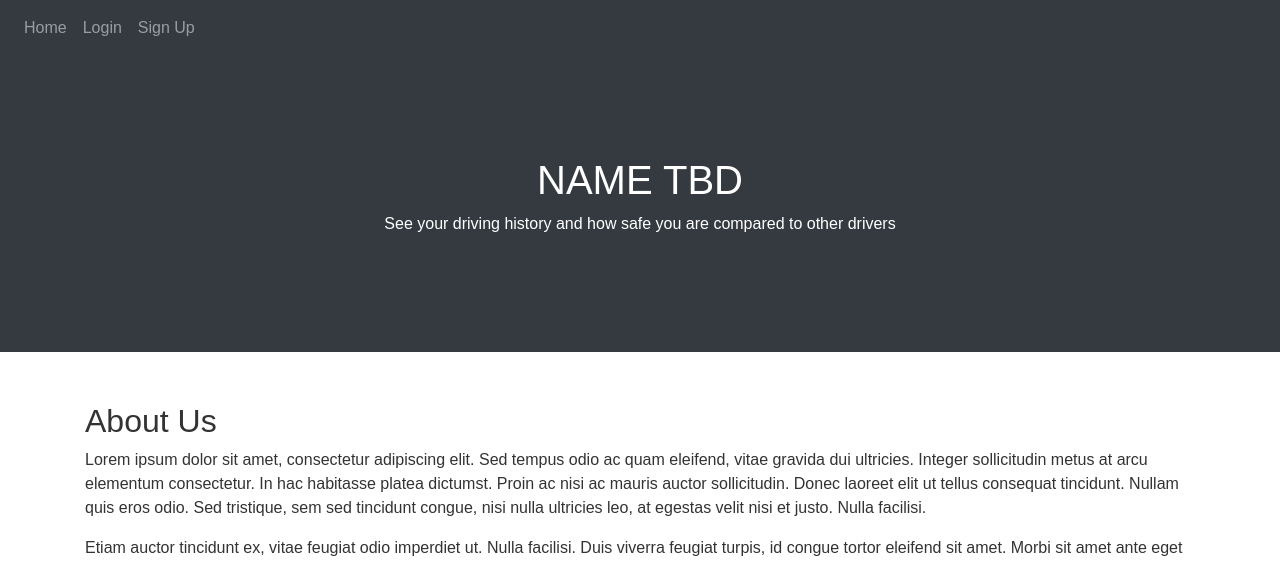
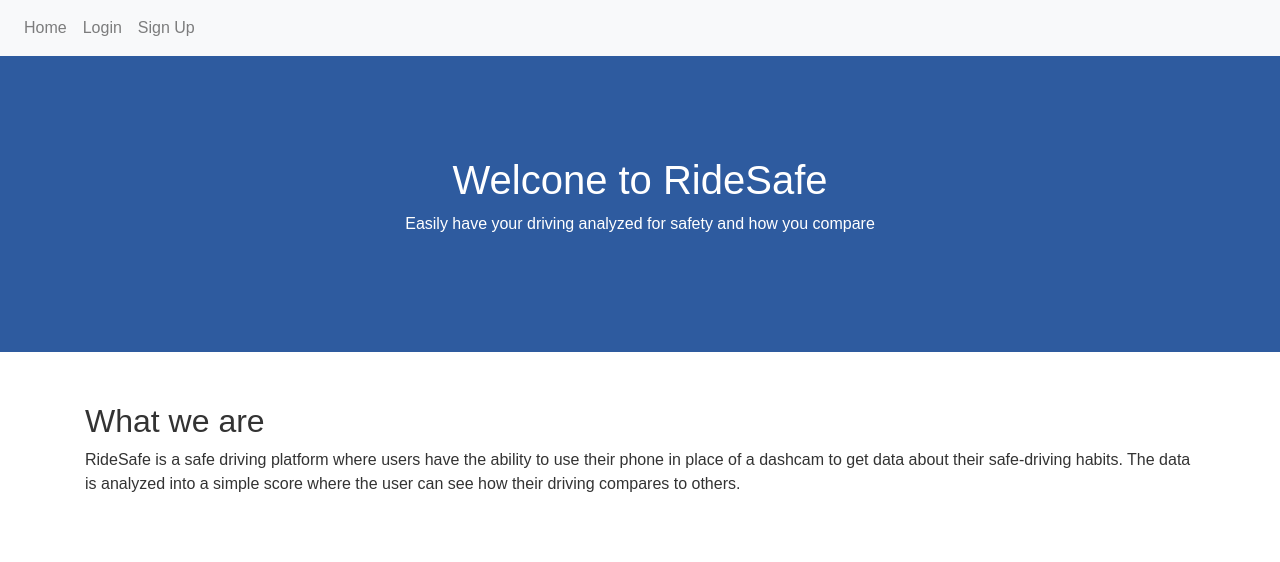
Before and after one commit to davisepalmer/CogniDrive, a Flask app: page /landing in a window 1280 px wide. Shown: the top 562 px of the page. Run offline with Flask 3, Linux system fonts and the light colour scheme; some libraries are stand-ins or nearby versions; grey boxes are pictures that could not be loaded.

Commit message:
frontend

```diff
--- a/webApp/website/templates/landing_page.html
+++ b/webApp/website/templates/landing_page.html
@@ -2,18 +2,18 @@
 <head>
     <meta charset="UTF-8">
     <meta name="viewport" content="width=device-width, initial-scale=1.0">
-    <title>Homepage</title>
+    <title>Home</title>
     <link rel="stylesheet" href="https://stackpath.bootstrapcdn.com/bootstrap/4.4.1/css/bootstrap.min.css">
     <style>
         body {
             font-family: Arial, sans-serif;
             background-color: #f8f9fa;
-            color: #333;
+            color: #333333;
             margin: 0;
             padding: 0;
         }
         .jumbotron {
-            background-color: #343a40;
+            background-color: #2e5b9f;
             color: #fff;
             text-align: center;
             padding: 100px 0;
@@ -27,7 +27,7 @@
 </head>
 <body>
     <!-- Navbar -->
-    <nav class="navbar navbar-expand-lg navbar-dark bg-dark">
+    <nav class="navbar navbar-expand-lg navbar-light bg-light">
         <button
           class="navbar-toggler"
           type="button"
@@ -69,19 +69,103 @@
     <!-- Jumbotron -->
     <div class="jumbotron jumbotron-fluid"> <!-- Use jumbotron-fluid class -->
         <div class="container-fluid"> <!-- Use container-fluid class to stretch across the screen -->
-            <h1>NAME TBD</h1>
-            <p class="lead" style="font-size: 16px;">See your driving history and how safe you are compared to other drivers</p>
+            <h1>Welcone to RideSafe</h1>
+            <p class="lead" style="font-size: 16px;">Easily have your driving analyzed for safety and how you compare</p>
         </div>
     </div>
+    <style>
+        /* CSS to reset default margin and padding */
+        body, html {
+            margin: 0;
+            padding: 0;
+        }
 
+        /* CSS to style the box */
+        .box {
+            position: relative;
+            width: 100%;
+            height: 400px;
+            overflow: hidden; /* Ensure the image doesn't overflow */
+            color: white; /* Text color */
+            font-size: 18px; /* Text size */
+            text-align: center; /* Center text horizontally */
+            line-height: 200px; /* Center text vertically */
+        }
+
+        /* CSS to style the overlay */
+        .overlay {
+            position: absolute;
+            top: 0;
+            left: 0;
+            width: 100%;
+            height: 100%;
+            background-color: rgba(0, 0, 0, 0.6); /* Adjust the last value (alpha) for transparency */
+            z-index: 1; /* Ensure the overlay appears above the image */
+        }
+
+        /* CSS to style the image */
+        .box-image {
+            width: 100%;
+            height: 100%;
+            background-image: url('static/imagecar.png');
+            background-size: cover; /* Ensure the image covers the entire box */
+            background-position: center; /* Center the image within the box */
+            z-index: 0; /* Ensure the image appears below the overlay */
+        }
+
+        .box-text {
+            position: absolute;
+            top: 50%;
+            left: 50%;
+            transform: translate(-50%, -50%);
+            z-index: 2; /* Ensure the text appears above the overlay */
+        }
+    </style>
     <div class="about-section">
         <div class="container">
-            <h2>About Us</h2>
-            <p>Lorem ipsum dolor sit amet, consectetur adipiscing elit. Sed tempus odio ac quam eleifend, vitae gravida dui ultricies. Integer sollicitudin metus at arcu elementum consectetur. In hac habitasse platea dictumst. Proin ac nisi ac mauris auctor sollicitudin. Donec laoreet elit ut tellus consequat tincidunt. Nullam quis eros odio. Sed tristique, sem sed tincidunt congue, nisi nulla ultricies leo, at egestas velit nisi et justo. Nulla facilisi.</p>
-            <p>Etiam auctor tincidunt ex, vitae feugiat odio imperdiet ut. Nulla facilisi. Duis viverra feugiat turpis, id congue tortor eleifend sit amet. Morbi sit amet ante eget orci dapibus gravida. Nunc ut est justo. Sed non felis lobortis, vehicula elit ac, feugiat purus. Mauris feugiat odio ut arcu faucibus, non ultrices libero suscipit.</p>
+            <h2>What we are</h2>
+            <p>
+                RideSafe is a safe driving platform where users have the ability
+                to use their phone in place of a dashcam to get data about their safe-driving
+                habits. The data is analyzed into a simple score where the user can see how
+                their driving compares to others.
+
+            </p>
         </div>
     </div>
+    <div class="box">
+        <div class="overlay"></div>
+        <div class="box-image"></div>
+        <div class="box-text" id="typewriter"></div>
+    </div>
 
+    <script>
+        // JavaScript for typewriter effect
+        const text = "A new way to see your safety"; // Replace with your desired text
+        const delay = 50; // Delay between each character (milliseconds)
+        let i = 0;
+
+        function typeWriter() {
+            if (i < text.length) {
+                document.getElementById("typewriter").innerHTML += text.charAt(i);
+                i++;
+                setTimeout(typeWriter, delay);
+            }
+        }
+
+        typeWriter(); // Start typewriter effect
+    </script>
+
+    <div class="container">
+        <p>
+            <br></br>
+            Ridesafe is built to be applicable in a variety of different
+            scenarios from average users getting a safety score, to a
+            corporation utilizing fleet management. The full-stack
+            implementation creates a plaform for users to have a readily-available
+
+        </p>
+    </div>
     <!-- Add more sections as needed -->
 
     <script src="https://code.jquery.com/jquery-3.2.1.slim.min.js"></script>
```
Also changed, not shown: webApp/website/templates/leaderboard.html (+5 -6 lines), webApp/website/views.py (+11 -20 lines), webApp/website/__init__.py (line endings or trailing spaces), webApp/website/auth.py (line endings or trailing spaces), webApp/website/landing.py (line endings or trailing spaces), webApp/website/models.py (line endings or trailing spaces), webApp/website/templates/sign_up.html (line endings or trailing spaces), 1 other file.
